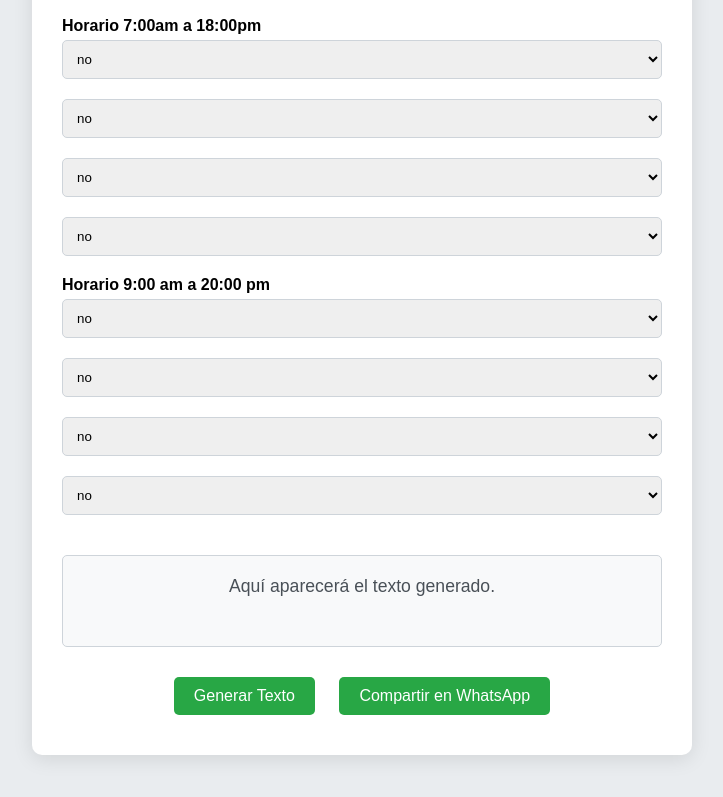
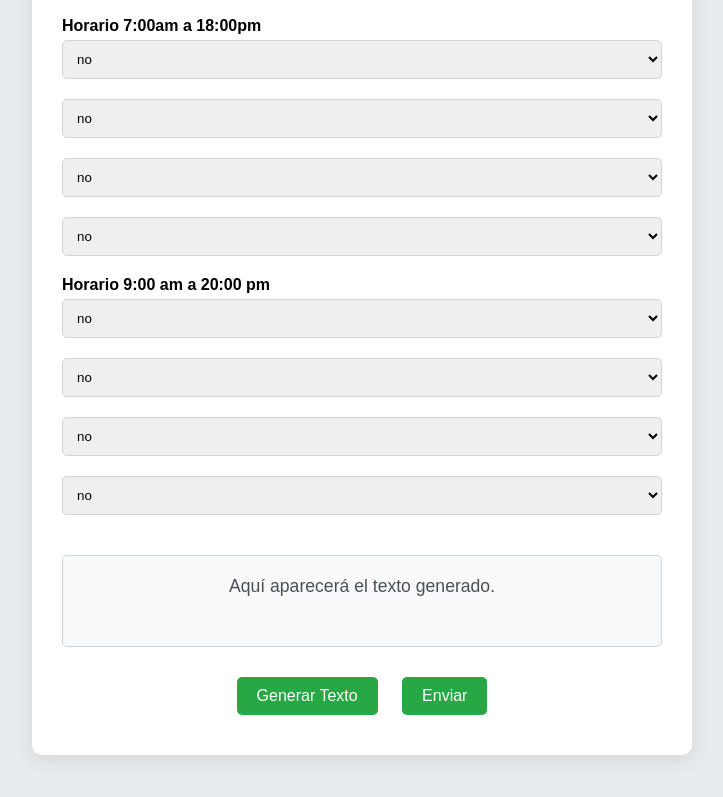
Before and after one commit to S12gamer/gxdasnz, a plain HTML site: page index.html in a window 1280 px wide. Shown: the part 223-1020 px from the top of the page, without its empty margins (278-1001 px from the left). Drawn offline with Linux system fonts and the light colour scheme.

Commit message:
fdfd
fdfdf

```diff
--- a/index.html
+++ b/index.html
@@ -104,7 +104,7 @@
 
         <div id="text-output" class="text-output">Aquí aparecerá el texto generado.</div>
         <button id="generate-button" class="button">Generar Texto</button>
-        <a id="whatsapp-share" class="button" href="#" target="_blank">Compartir en WhatsApp</a>
+        <a id="whatsapp-share" class="button" href="#" target="_blank">Enviar</a>
     </div>
     <script src="script.js"></script>
 </body>
```
